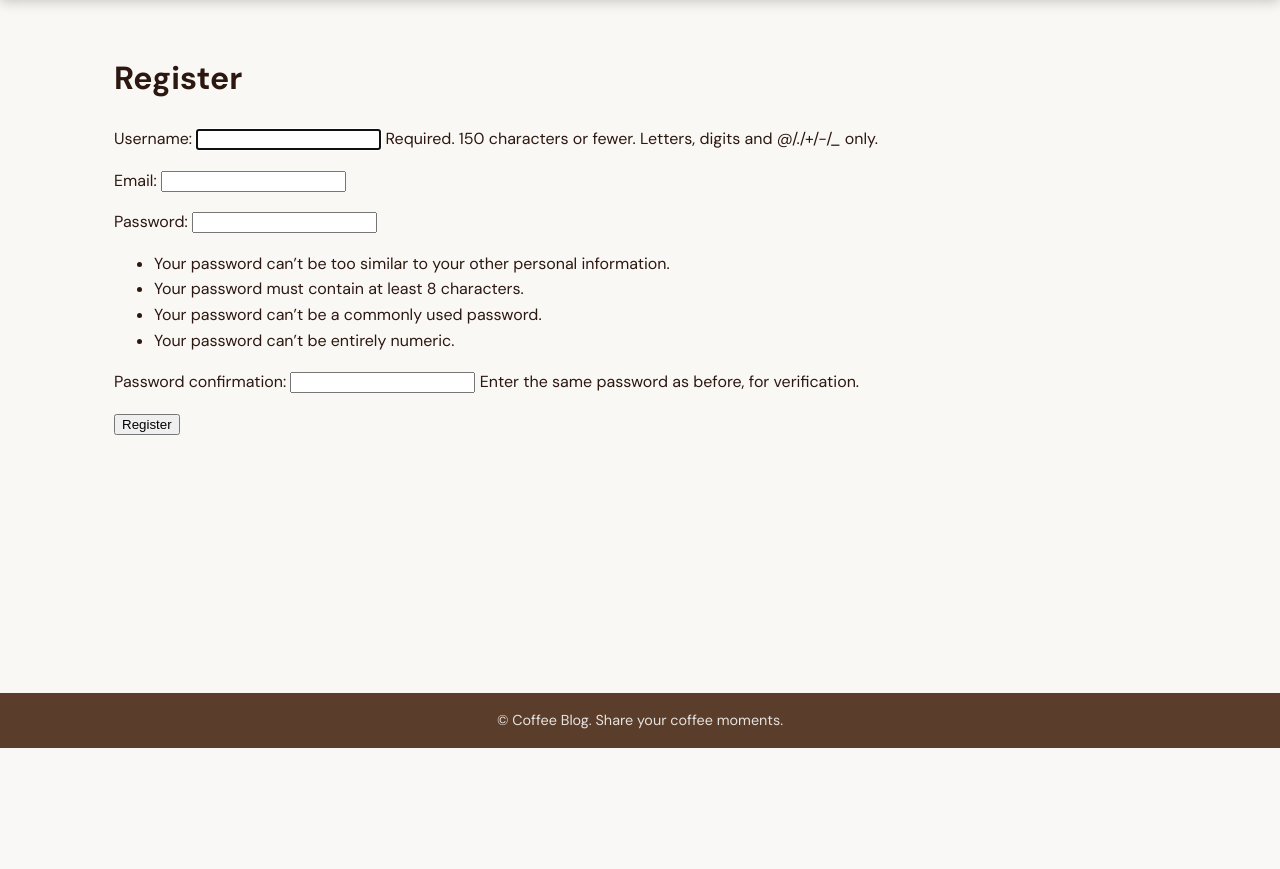
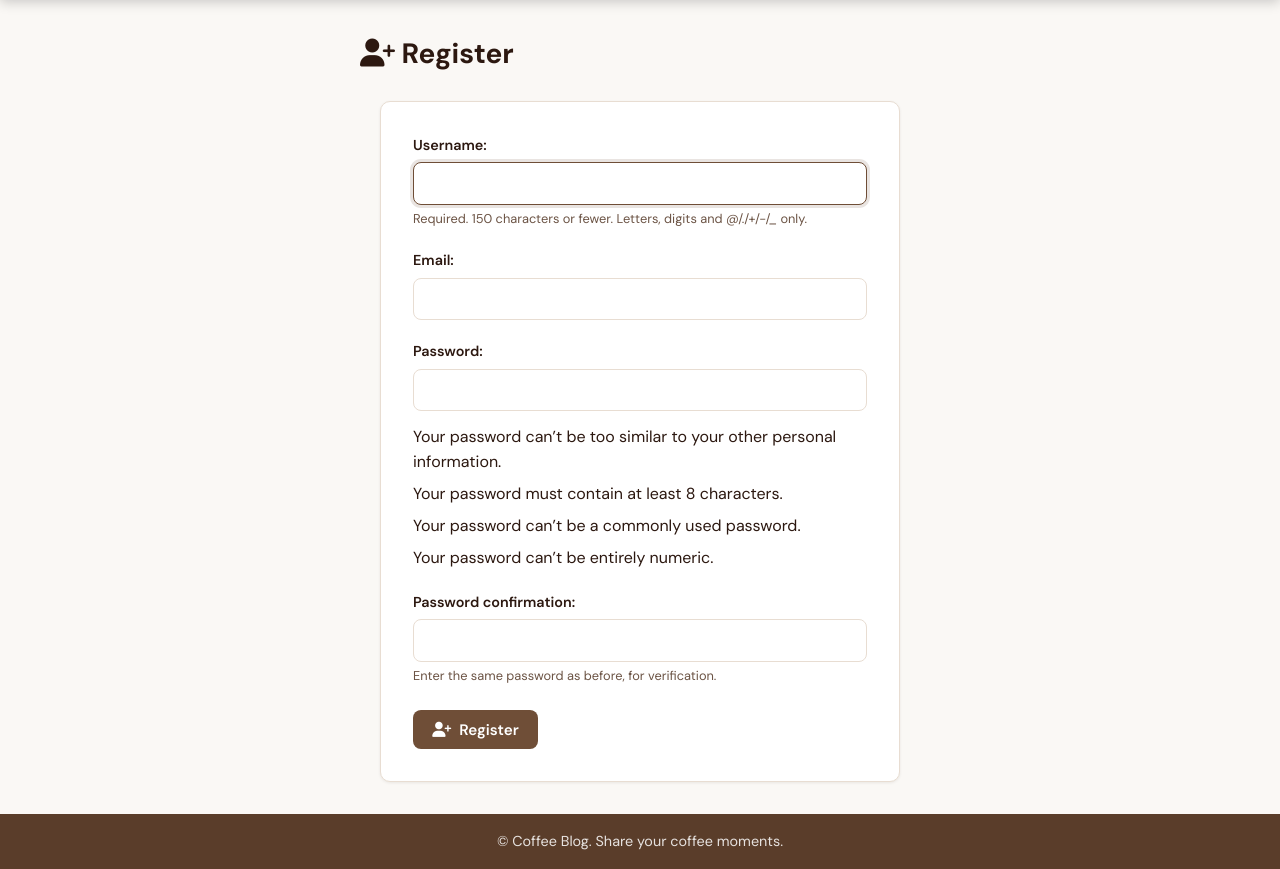
Before and after one commit to 00015897/devops-blog, a Django app: page /register/ in a window 1280 px wide. Shown: the part 52-921 px from the top of the page. Before the commit the page ends 800 px from the top, so only its background shows below. Run offline with Django 5.2, Linux system fonts and the light colour scheme.

Commit message:
Templates: styled login and register forms

```diff
--- a/templates/registration/register.html
+++ b/templates/registration/register.html
@@ -1,10 +1,23 @@
 {% extends "base.html" %}
-{% block title %}Register - DevOps Blog{% endblock %}
+{% block title %}Register - Coffee Blog{% endblock %}
 {% block content %}
-<h1>Register</h1>
-<form method="post">
-    {% csrf_token %}
-    {{ form.as_p }}
-    <button type="submit">Register</button>
-</form>
+<div class="content-center">
+<h1 class="page-title"><i class="fas fa-user-plus"></i> Register</h1>
+<div class="form-card">
+    <form method="post">
+        {% csrf_token %}
+        {% for field in form %}
+            <div class="form-group">
+                {{ field.label_tag }}
+                {{ field }}
+                {% if field.help_text %}<p class="helptext">{{ field.help_text }}</p>{% endif %}
+                {{ field.errors }}
+            </div>
+        {% endfor %}
+        <div class="form-actions">
+            <button type="submit" class="btn btn--primary"><i class="fas fa-user-plus"></i> Register</button>
+        </div>
+    </form>
+</div>
+</div>
 {% endblock %}
```
Also changed, not shown: templates/registration/login.html (+19 -7 lines).
